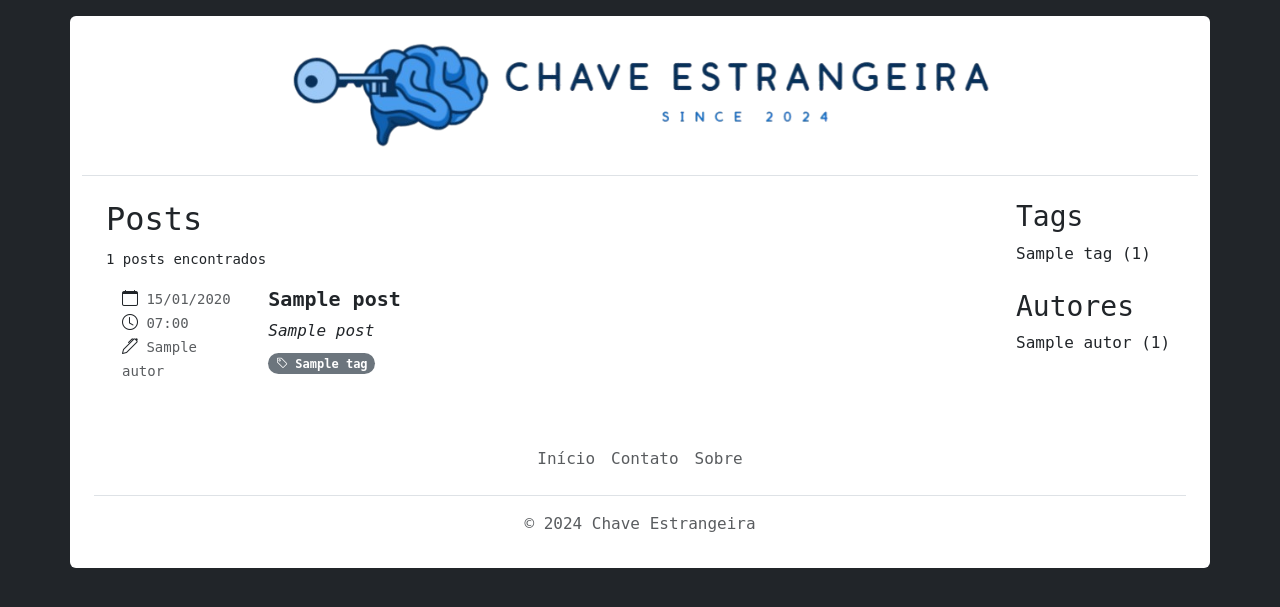
After one commit to gsmaydana/chave_estrangeira, a Django app: page /blog/posts/ in a window 1280 px wide. The commit adds this page. Shown: the top 607 px of the page. Run offline with Django 5.2, Linux system fonts and the light colour scheme; tables that the repository leaves empty hold one stand-in row (values such as "Sample post"); some libraries are stand-ins or nearby versions.

Commit message:
paginador topzera

```diff
--- a/blog/admin.py
+++ b/blog/admin.py
@@ -5,7 +5,7 @@ from blog.models import *
 
 # Register your models here.
 admin.site.register(Autor)
-admin.site.register(Categoria)
+admin.site.register(Tag)
 
 
 @admin.register(Contato)
--- a/blog/models.py
+++ b/blog/models.py
@@ -17,14 +17,14 @@ class Autor(models.Model):
         return f"{self.nome} ({self.email})"
 
 
-class Categoria(models.Model):
+class Tag(models.Model):
 
     nome = models.CharField(max_length=255, verbose_name='Nome', blank=False, null=False)
 
     class Meta:
         ordering = ['nome']
-        verbose_name = 'Categoria'
-        verbose_name_plural = 'Categorias'
+        verbose_name = 'Tag'
+        verbose_name_plural = 'Tags'
 
     def __str__(self):
         return self.nome
@@ -44,7 +44,7 @@ class Post(models.Model):
 
     autor = models.ForeignKey(Autor, on_delete=models.PROTECT, null=False, blank=False, related_name='posts')
 
-    categorias = models.ManyToManyField(Categoria, related_name='posts')
+    tags = models.ManyToManyField(Tag, related_name='posts')
 
     criado_em = models.DateTimeField(auto_now_add=True)
 
--- /dev/null
+++ b/blog/templates/posts.html
@@ -0,0 +1,80 @@
+{% extends "base.html" %}
+
+{% block content %}
+    <div class="container">
+        <div class="row my-4">
+            <div class="col-md-10">
+                <h2>Posts</h2>
+                {% if posts %}
+                    <small>{{ posts.count }} posts encontrados</small>
+                {% endif %}
+                <ul class="list-group list-group-flush">
+                    {% if posts %}
+                        {% for post in page_obj %}
+                            <li class="list-group-item">
+                                <div class="row py-2">
+                                    <div class="col-md-2">
+                                        <div class="data-post"><i class="bi bi-calendar"></i><small class="text-body-secondary"> {{ post.criado_em|date:"d/m/Y" }}</small></div>
+                                        <div class="data-post"><i class="bi bi-clock"></i><small class="text-body-secondary"> {{ post.criado_em|date:"H:i" }}</small></div>
+                                        <div class="autor-post"><i class="bi bi-pen"></i><small class="text-body-secondary"> {{ post.autor.nome }}</small></div>
+                                    </div>
+                                    <div class="col">
+                                        <div class="titulo-post"><h5><strong>{{ post.titulo }}</strong><h5></div>
+                                        <div class="texto-post"><em>{{ post.subtitulo }}</em></div>
+                                        <div class="tags">
+                                            {% for tag in post.tags.all %}
+                                                <span class="badge rounded-pill text-bg-secondary"><i class="bi bi-tag"></i> {{ tag }}</span>
+                                            {% endfor %}
+                                    </div>
+                                </div>
+                            </li>
+                        {% endfor %}
+                    {% else %}
+                        <span class="alert alert-warning">Nenhum post encontrado</span>
+                    {% endif %}
+                </ul>
+
+                {% include 'includes/paginador.html' %}
+
+
+            </div>
+
+            <div class="col-md-2">
+                <div class="row">
+                    <h3>Tags</h3>
+                    {% for tag in tags %}
+                        <div class="tag">
+                            <a href="?tag={{ tag.nome }}{% if request.GET.autor %}&autor={{ request.GET.autor }}{% endif %}" class="nav-link">
+                                {% if request.GET.tag == tag.nome|stringformat:"s" %}
+                                    <strong>{{ tag.nome }} ({{ tag.num_posts }})</strong>
+                                {% else %}
+                                    {{ tag.nome }} ({{ tag.num_posts }})
+                                {% endif %}
+                            </a>
+                        </div>
+                    {% endfor %}
+                </div>
+                <div class="row py-4">
+                    <h3>Autores</h3>
+                    {% for autor in autores %}
+                        <div class="tag">
+                            <a href="?autor={{ autor.nome }}{% if request.GET.tag %}&tag={{ request.GET.tag }}{% endif %}" class="nav-link">
+                                {% if request.GET.autor == autor.nome|stringformat:"s" %}
+                                    <strong>{{ autor.nome }} ({{ autor.num_posts }})</strong>
+                                {% else %}
+                                    {{ autor.nome }} ({{ autor.num_posts }})
+                                {% endif %}
+                            </a>
+                        </div>
+                    {% endfor %}
+                </div>
+                {% if has_filters %}
+                    <a href="{% url 'posts' %}">
+                        <span class="badge rounded-pill text-bg-danger"><i class="bi bi-x"></i> Limpar filtros</span>
+                    </a>
+                {% endif %}
+            </div>
+        </div>
+
+    </div>
+{% endblock %}
--- a/blog/urls.py
+++ b/blog/urls.py
@@ -20,7 +20,6 @@ from django.urls import path
 from blog.views import *
 
 urlpatterns = [
-    path('categorias/list/', CategoriaListView.as_view(), name='categoria_list'),
-    path('categorias/detail/<int:pk>', CategoriaDetailView.as_view(), name='categoria_detalhe'),
+    path('posts/', PostListView.as_view(), name='posts'),
     path('contato/', ContatoFormView.as_view(), name="contato"),
 ]
--- a/blog/views.py
+++ b/blog/views.py
@@ -1,4 +1,5 @@
 from django.contrib import messages
+from django.db.models import Count
 from django.urls import reverse_lazy
 from django.views.generic import ListView, DetailView, FormView
 
@@ -6,20 +7,47 @@ from blog.forms import ContatoForm
 from blog.models import *
 
 # Create your views here.
-class CategoriaListView(ListView):
-    model = Categoria
-    template_name = 'categoria_list.html'
+class PostListView(ListView):
+
+    model = Post
+    template_name = 'posts.html'
+
+    paginate_by = 10
+
+    def get_queryset(self):
+        qs = super().get_queryset()
+
+        if self.request.GET.get('autor'):
+            autor = self.request.GET.get('autor')
+            qs = qs.filter(autor__nome=autor)
+
+        if self.request.GET.get('tag'):
+            tag = self.request.GET.get('tag')
+            qs = qs.filter(tags__nome=tag)
+
+        return qs
 
 
-class CategoriaDetailView(DetailView):
-    model = Categoria
-    template_name = 'categoria_detalhe.html'
+    def get_context_data(self, **kwargs):
+        context = super().get_context_data(**kwargs)
+
+        has_filters = bool(self.request.GET.get('autor') or self.request.GET.get('tag'))
+        context['has_filters'] = has_filters
+        context['current_filters'] = self.request.GET.dict()
+
+        context['tags'] = Tag.objects.annotate(num_posts=Count('posts'))
+        context['autores'] = Autor.objects.annotate(num_posts=Count('posts'))
+        context['posts'] = self.get_queryset()
+
+        return context
 
 
 class ContatoFormView(FormView):
+
     template_name = "contato.html"
     form_class = ContatoForm
     success_url = reverse_lazy("contato")
+
 
     def form_valid(self, form):
         form.save()
--- a/chave_estrangeira/utils.py
+++ b/chave_estrangeira/utils.py
@@ -1,6 +1,6 @@
 from django.utils import timezone
 
-from blog.models import Categoria
+from blog.models import Tag
 
 
 def get_data_formatada(data):
@@ -12,8 +12,10 @@ def get_data_formatada(data):
 
 def chave_estrangeira_context_processor(request):
 
-    contexto = dict(
-        categorias = Categoria.objects.all()
-    )
+    # contexto = dict(
+    #     tags = Tag.objects.all()
+    # )
 
-    return contexto
+    # return contexto
+
+    return []
--- a/static/css/chave_estrangeira.css
+++ b/static/css/chave_estrangeira.css
@@ -42,3 +42,25 @@ em, i {
   height: 100%;
   object-fit: cover;
 }
+
+.page-link {
+  text-decoration: none;
+  color: var(--bs-secondary-color);
+  border: none;
+}
+
+.page-link:hover {
+  color: var(--bs-secondary-color);
+}
+
+.active>.page-link, .page-link.active {
+  z-index: 3;
+  color: var(--bs-secondary-border-subtle);
+  background-color: var(--bs-secondary-color);
+  border-color: var(--bs-secondary-border-subtle);
+}
+
+
+.pagination a:active {
+  box-shadow: 0 0 10px var(--bs-secondary-color);
+}
--- /dev/null
+++ b/templates/includes/paginador.html
@@ -0,0 +1,39 @@
+{% if page_obj.paginator.num_pages > 1 %}
+    <div class="row">
+        <div class="pagination justify-content-center py-3">
+            <nav aria-label="Page navigation">
+                <ul class="pagination pagination-sm ">
+                    <li class="page-item{% if not page_obj.has_previous %} disabled{% endif %}">
+                        <a class="page-link" {% if page_obj.has_previous %}href="?page={{ page_obj.previous_page_number }}{% endif %}{% for key, value in request.GET.dict.items %}{% if key != 'page' %}&{{ key }}={{ value }}{% endif %}{% endfor %}">
+                            <span aria-hidden="true">&laquo;</span>
+                        </a>
+                    </li>
+
+                    {% if page_obj.has_previous %}
+                        <li class="page-item">
+                            <a class="page-link" href="{% if page_obj.previous_page_number  %}?page={{ page_obj.previous_page_number  }}{% endif %}{% for key, value in request.GET.dict.items %}{% if key != 'page' %}&{{ key }}={{ value }}{% endif %}{% endfor %}">
+                                <span aria-hidden="true">{{ page_obj.previous_page_number }}</span>
+                            </a>
+                        </li>
+                    {% endif %}
+
+                    <li class="page-item active" aria-current="page">
+                        <a class="page-link">{{ page_obj.number }}</a>
+                    </li>
+
+                    {% if page_obj.has_next %}
+                        <li class="page-item" aria-current="page">
+                            <a class="page-link" href="?page={{ page_obj.next_page_number }}{% for key, value in request.GET.dict.items %}{% if key != 'page' %}&{{ key }}={{ value }}{% endif %}{% endfor %}">{{ page_obj.next_page_number }}</a>
+                        </li>
+                    {% endif %}
+
+                    <li class="page-item{% if not page_obj.has_next %} disabled{% endif %}">
+                        <a class="page-link" {% if page_obj.has_next %}href="?page={{ page_obj.next_page_number }}{% endif %}{% for key, value in request.GET.dict.items %}{% if key != 'page' %}&{{ key }}={{ value }}{% endif %}{% endfor %}">
+                            <span aria-hidden="true">&raquo;</span>
+                        </a>
+                    </li>
+                </ul>
+            </nav>
+        </div>
+    </div>
+{% endif %}
```
Also changed, not shown: blog/templates/categoria_list.html (deleted, +0 -9 lines), chave_estrangeira/views.py (+4 -4 lines), templates/index.html (+23 -10 lines), blog/migrations/0008_rename_categoria_tag_alter_tag_options_and_more.py (added).
